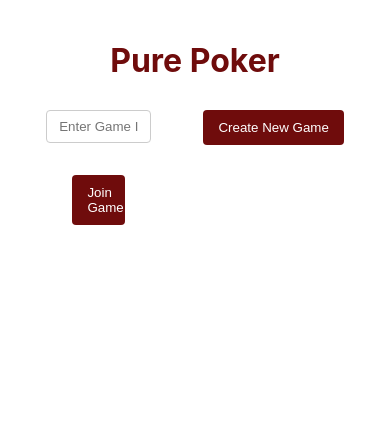
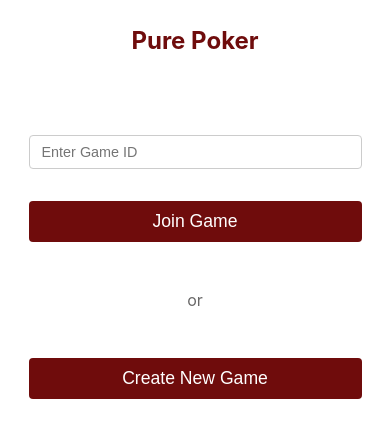
Before and after one commit to Harold-coder/purepoker-frontend, a React (Create React App) app: page /poker-game in a window 390 px wide. Shown: the top 438 px of the page. Built offline with nearby package versions, Linux system fonts and the light colour scheme; no server answers.

Commit message:
Better css

```diff
--- a/src/pages/PokerGamePage.css
+++ b/src/pages/PokerGamePage.css
@@ -1,23 +1,31 @@
 .pokerGamePage {
     display: flex;
     flex-direction: column;
+    width: 100%;
     align-items: center;
-    margin-left: auto;
-    margin-right: auto;
-    width: 100%;
-    padding: 20px;
+    height: 100vh;
+    padding: 10px;
 }
 
 .pageTitle {
     color: rgb(111, 12, 12);
-    margin-bottom: 30px;
+    margin-top: 1rem;
+    margin-bottom: 5rem;
+    font-size: 2rem;
 }
 
 .inputGameInfoSection {
     display: flex;
-    flex-direction: row;
+    flex-direction: column;
     width: 100%;
-    justify-content: space-around;
+    height: 60%;
+    align-items: center;
+}
+
+.or-text {
+    color: rgb(105, 104, 104);
+    margin-top: 3rem;
+    margin-bottom: 3rem;
 }
 
 .joinGameSection {
@@ -27,13 +35,17 @@
 }
 
 .createGameSection {
-    /* margin-left: 5rem; */
+    display: flex;
+    flex-direction: column;
+    width: 30%;
+
 }
 
 .formInput {
     padding: 8px 12px;
     border: 1px solid #ccc;
     border-radius: 4px;
+    font-size: 0.9rem;
 }
 
 .gameInput {
@@ -41,6 +53,7 @@
     padding: 8px 12px;
     border: 1px solid #ccc;
     border-radius: 4px;
+    font-size: 0.9rem;
 }
 
 .actionButton {
@@ -51,20 +64,38 @@
     border-radius: 4px;
     cursor: pointer;
     transition: background-color 0.3s;
-    width: 50%;
+    width: 10rem;
     margin-left: auto;
     margin-right: auto;
+    font-size: 1.1rem;
 }
 
-.toggleFormButton,
+.toggleFormButton {
+    background-color: rgb(111, 12, 12);
+    color: white;
+    border: none;
+    padding: 10px 15px;
+    border-radius: 4px;
+    width: 10rem;
+    cursor: pointer;
+    transition: background-color 0.3s;
+    margin-left: auto;
+    margin-right: auto;
+    font-size: 1.1rem;
+}
+
 .submitButton {
     background-color: rgb(111, 12, 12);
     color: white;
     border: none;
     padding: 10px 15px;
     border-radius: 4px;
+    width: 10rem;
     cursor: pointer;
     transition: background-color 0.3s;
+    margin-left: auto;
+    margin-right: auto;
+    font-size: 1.1rem;
 }
 
 .actionButton:hover,
@@ -82,3 +113,28 @@
 .createForm .formInput {
     margin-bottom: 10px;
 }
+
+/* Responsive adjustments */
+@media (max-width: 768px) {
+    .joinGameSection,
+    .createGameSection {
+        width: 90%; /* Full width on smaller screens */
+    }
+
+    .pageTitle {
+        font-size: 1.5rem; /* Smaller title font on smaller screens */
+        text-align: center; /* Center title */
+    }
+
+    .inputGameInfoSection,
+    .joinGameSection,
+    .createGameSection {
+        height: auto; /* Adjust height automatically */
+    }
+
+    .actionButton,
+    .toggleFormButton,
+    .submitButton {
+        width: 100%; /* Full width buttons */
+    }
+}
--- a/src/pages/PokerGamePage.js
+++ b/src/pages/PokerGamePage.js
@@ -20,7 +20,7 @@ const PokerGamePage = () => {
 
     return (
         <div className="pokerGamePage">
-            <h1 className="pageTitle">Pure Poker</h1>
+            <h1 className="pageTitle">Pure Poker</h1>     {/* TODO: MAKE THIS SHIT LEAD TO THE COMMUNITY PAGE */}
             <div className="inputGameInfoSection">
                 <div className="joinGameSection">
                     <input
@@ -32,6 +32,7 @@ const PokerGamePage = () => {
                     />
                     <button className="actionButton" onClick={handleJoinGame}>Join Game</button>
                 </div>
+                <p className="or-text">or</p>
                 <div className="createGameSection">
                     <button className="toggleFormButton" onClick={() => setShowCreateForm(!showCreateForm)}>Create New Game</button>
                     {showCreateForm && (
@@ -57,7 +58,7 @@ const PokerGamePage = () => {
                                 value={buyIn}
                                 onChange={(e) => setBuyIn(e.target.value)}
                             />
-                            <button className="submitButton" onClick={handleCreateGame}>Submit</button>
+                            <button className="submitButton" onClick={handleCreateGame}>Create</button>
                         </div>
                     )}
                 </div>
```
